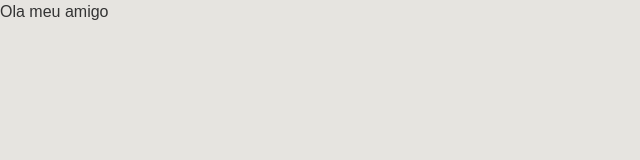
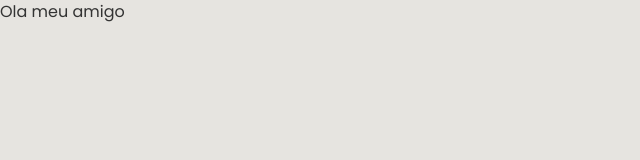
Before and after one commit to AnielQueiroz/flavor_flow, a Next.js app: page / in a window 1280 px wide. Shown: the top 160 px of the page, without its empty margins (0-640 px from the left). Built offline with nearby package versions, Linux system fonts and the light colour scheme.

Commit message:
chore: update the app font

```diff
--- a/src/app/layout.tsx
+++ b/src/app/layout.tsx
@@ -1,20 +1,15 @@
 import type { Metadata } from "next";
-import { Geist, Geist_Mono } from "next/font/google";
+import { Poppins } from "next/font/google";
 import "./globals.css";
 
-const geistSans = Geist({
-  variable: "--font-geist-sans",
-  subsets: ["latin"],
-});
-
-const geistMono = Geist_Mono({
-  variable: "--font-geist-mono",
+const poppins = Poppins({
+  weight: ["100", "200", "300", "400", "500", "600", "700", "800", "900"],
   subsets: ["latin"],
 });
 
 export const metadata: Metadata = {
   title: "Flavor Flow",
-  description: "The best fast food in the world",
+  description: "Flavor Flow",
 };
 
 export default function RootLayout({
@@ -25,7 +20,7 @@
   return (
     <html lang="pt-BR">
       <body
-        className={`${geistSans.variable} ${geistMono.variable} antialiased`}
+        className={`${poppins.className} antialiased`}
       >
         {children}
       </body>
```
